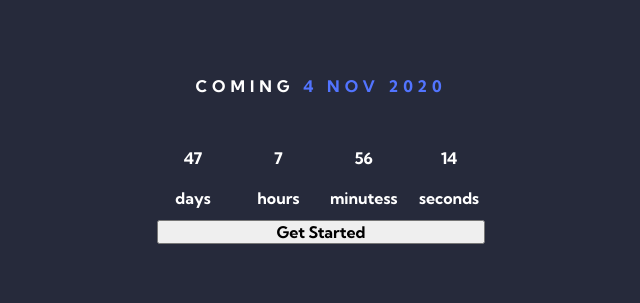
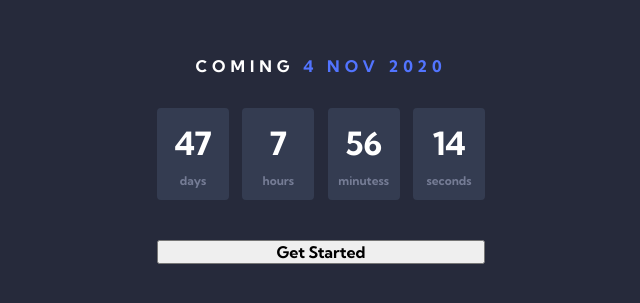
Before and after one commit to Jason-Donmoyer/Countdown-Timer-Component, a plain HTML site: page index.html in a window 1280 px wide. Shown: the part 247-550 px from the top of the page, without its empty margins (319-959 px from the left). Drawn offline with Linux system fonts and the light colour scheme.

Commit message:
CSS: --styles for countdown numbers and copy

```diff
--- a/css/styles.css
+++ b/css/styles.css
@@ -17,6 +17,7 @@
   --very-dark-blue: hsl(222, 22%, 26%);
   --dark-blueish-black: hsl(228, 22%, 19%);
   --blue: hsl(228, 100%, 66%);
+  --grey: hsl(227, 13%, 52%);
 
 
   /* FONTS */
@@ -96,6 +97,7 @@ body {
 .countdown-timer-container {
   display: flex;
   justify-content: space-between;
+  margin-bottom: 40px;
 }
 
 
@@ -103,5 +105,29 @@ body {
 .timer-number-container {
   width: 4.5rem;
   height: 5.75rem;
+  display: flex;
+  flex-direction: column;
+  /* justify-content: space-between; */
   text-align: center;
+  background-color: var(--very-dark-blue);
+  border-radius: 0.25rem;
 }
+
+
+/* Timer Number */
+.timer-number {
+  font-size: 2rem;
+  line-height: 3rem;
+  margin-top: 0.6875rem;
+  margin-bottom: 0;
+}
+
+
+/* Timer Copy */
+.timer-copy {
+  font-size: 0.75rem;
+  line-height: 1.75rem;
+  color: var(--grey);
+  padding: 0;
+  margin: 0;
+}
```
